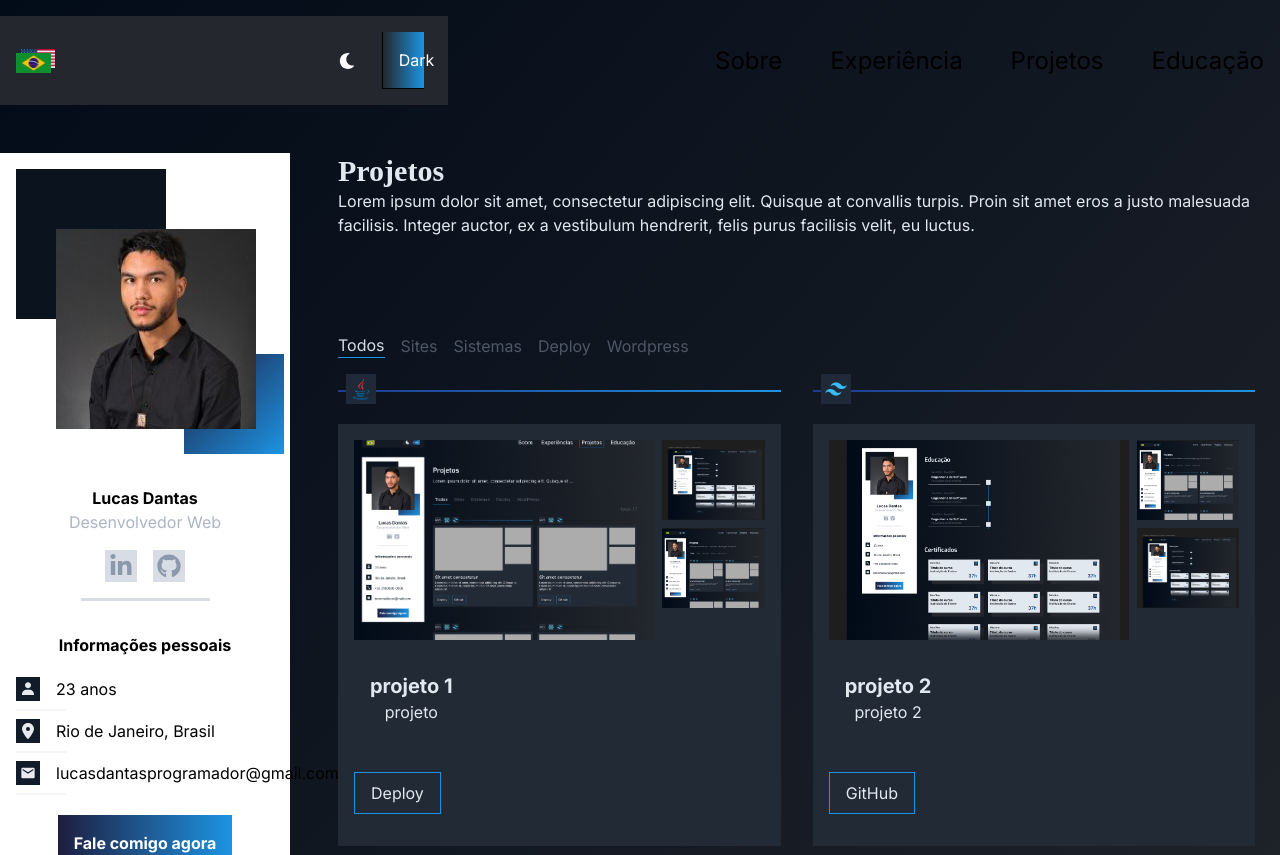
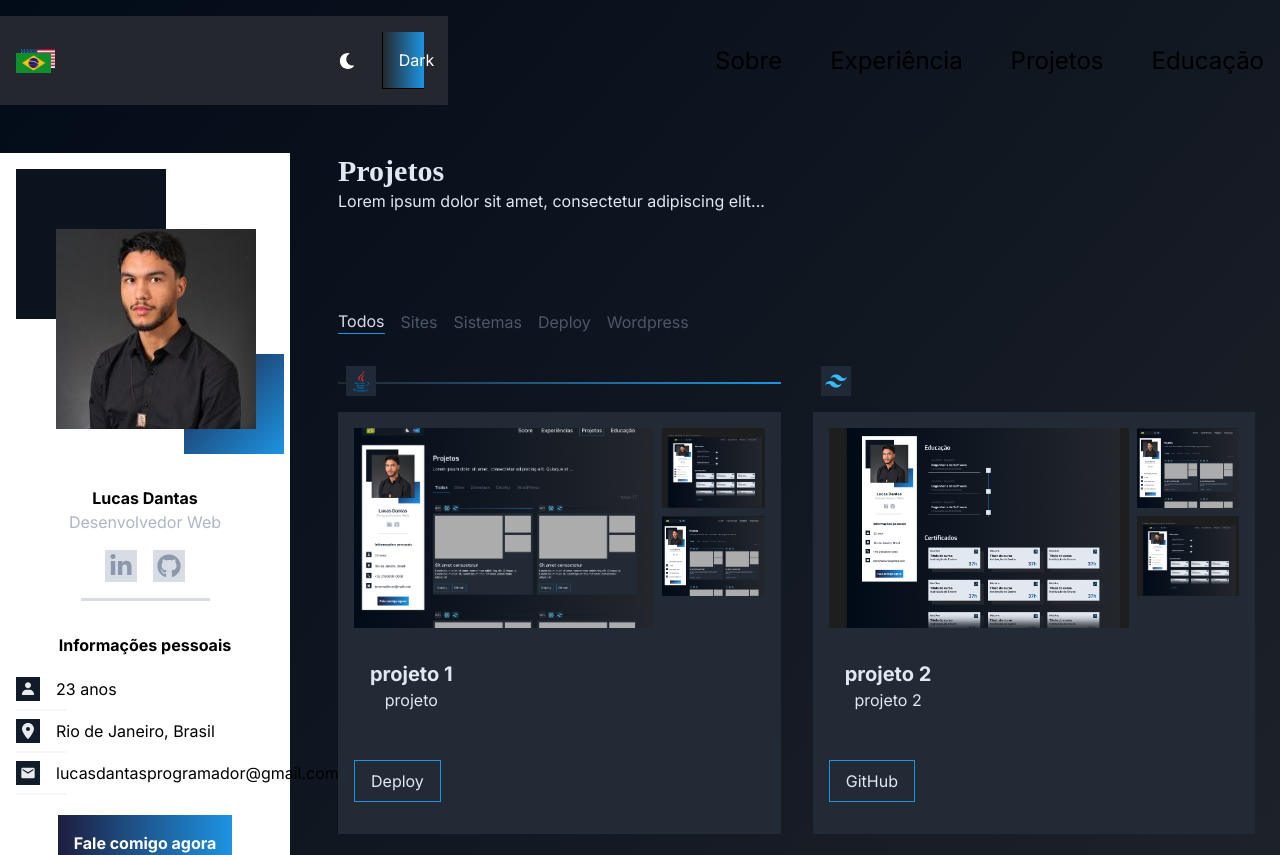
Before and after one commit to lucassdantas/portfolio, a Next.js app: page /projetos in a window 1280 px wide. Shown: the top 855 px of the page. Built offline with nearby package versions, Linux system fonts and the light colour scheme; a web font is replaced by a local one.

Commit message:
structure: build projects card line on hover

```diff
--- a/src/app/projetos/components/ProjectCard/CardTechnologies.tsx
+++ b/src/app/projetos/components/ProjectCard/CardTechnologies.tsx
@@ -4,12 +4,14 @@ import React from 'react'
 
 interface ProjectTechnologiesProps {
   project: Project;
+  isCardHover:boolean;
 }
-export const CardTechnologies = ({project}:ProjectTechnologiesProps) => {
+export const CardTechnologies = ({project, isCardHover=false}:ProjectTechnologiesProps) => {
   return (
     <>
-      <hr className="h-[2px] mb-8 w-full bg-gradient-to-r from-blue-900 to-primary-blue border-none" />
-
+      <hr
+        className={`h-[2px] mb-7 w-full border-none bg-gradient-to-r from-base_2-c1 to-primary-blue transition-opacity duration-500 ease-in-out ${isCardHover ? 'opacity-100' : 'opacity-0'}`}
+      />
       <div className="flex absolute -top-8 -left-2 gap-4 p-4 justify-center">
         {project.technologies.map((technology) => (
           <div key={technology.name} className="w-[30px] h-[30px] relative bg-gray-800 p-1 group">
--- a/src/app/projetos/components/ProjectCard/index.tsx
+++ b/src/app/projetos/components/ProjectCard/index.tsx
@@ -1,4 +1,4 @@
-import { useState } from "react";
+import { useEffect, useState } from "react";
 import { Project } from "@/types/projectType";
 import { Lightbox } from "@/components/Lightbox";
 import { CardTechnologies } from "@/app/projetos/components/ProjectCard/CardTechnologies";
@@ -7,51 +7,34 @@ import { CardBody } from "@/app/projetos/components/ProjectCard/CardBody";
 
 interface ProjectCardProps {
   project: Project;
+  cardIndex: number;
+  isHovered: boolean;
+  setHoveredCardIndex: (index: number ) => void;
 }
 
-export const ProjectCard = ({ project }: ProjectCardProps) => {
+export const ProjectCard = ({ project, cardIndex, isHovered, setHoveredCardIndex }: ProjectCardProps) => {
   const [isLightboxOpen, setIsLightboxOpen] = useState(false);
   const [currentIndex, setCurrentIndex] = useState(0);
 
-  // Função para abrir a lightbox na imagem clicada
-  const handleImageClick = (index: number) => {
-    setCurrentIndex(index);
-    setIsLightboxOpen(true);
-  };
-
-  // Função para fechar a lightbox
-  const closeLightbox = () => {
-    setIsLightboxOpen(false);
-  };
-
-  // Funções para navegação entre as imagens
-  const goToNext = () => {
-    setCurrentIndex((prevIndex) =>
-      prevIndex < project.galleryImages.length ? prevIndex + 1 : prevIndex
-    );
-  };
-
-  const goToPrev = () => {
-    setCurrentIndex((prevIndex) => (prevIndex > 0 ? prevIndex - 1 : prevIndex));
-  };
-
   return (
-    <div className="relative w-full lg:w-[47%] max-w-4xl">
-      <CardTechnologies project={project}/>
+    <div
+      className="relative w-full lg:w-[47%] max-w-4xl"
+      onMouseEnter={() => setHoveredCardIndex(cardIndex)}
+    >
+      <CardTechnologies project={project} isCardHover={isHovered} />
 
       <div className="flex flex-col items-start gap-4 p-4 bg-base_2-b0">
-        <CardImages project={project} handleImageClick={handleImageClick}/>
-        <CardBody project={project}/>
+        <CardImages project={project} handleImageClick={setCurrentIndex} />
+        <CardBody project={project} />
       </div>
 
-      {/* Exibe a lightbox se estiver aberta */}
       {isLightboxOpen && (
         <Lightbox
           images={[project.mainImage, ...project.galleryImages]}
           currentIndex={currentIndex}
-          onClose={closeLightbox}
-          onPrev={goToPrev}
-          onNext={goToNext}
+          onClose={() => setIsLightboxOpen(false)}
+          onPrev={() => setCurrentIndex((prev) => Math.max(prev - 1, 0))}
+          onNext={() => setCurrentIndex((prev) => Math.min(prev + 1, project.galleryImages.length))}
         />
       )}
     </div>
--- a/src/app/projetos/page.tsx
+++ b/src/app/projetos/page.tsx
@@ -16,6 +16,7 @@ const categories = [
 
 export default function Projects() {
   const [selectedCategory, setSelectedCategory] = useState('all');
+  const [hoveredCardIndex, setHoveredCardIndex] = useState<number>(0); // Começa no index 0
 
   // Filtra os projetos com base na categoria selecionada
   const filteredProjects = selectedCategory === 'all'
@@ -26,14 +27,11 @@ export default function Projects() {
     <Section limiterClassname='relative h-full' className='text-base_1-a0'>
       <div className='mb-24'>
         <Title tag='h1' className='font-extrabold'>Projetos</Title>
-        <p className=''>
-          Lorem ipsum dolor sit amet, consectetur adipiscing elit. Quisque at convallis turpis.
-          Proin sit amet eros a justo malesuada facilisis. Integer auctor, ex a vestibulum hendrerit, felis purus facilisis velit, eu luctus.
-        </p>
+        <p>Lorem ipsum dolor sit amet, consectetur adipiscing elit...</p>
       </div>
 
       {/* Abas de filtro */}
-      <div className='flex gap-4 mb-8'>
+      <div className='flex gap-4 mb-12'>
         {categories.map(category => (
           <button
             key={category.value}
@@ -46,12 +44,19 @@ export default function Projects() {
       </div>
 
       {/* Exibição dos cards filtrados */}
-      <div className='flex flex-wrap gap-8 justify-start'>
+      <div className='flex flex-wrap gap-8 justify-start gap-y-16'>
         {filteredProjects.length > 0 ? (
-          filteredProjects.map((project, index) => <ProjectCard key={index} project={project} />)
-        ) : (
-          <p className='text-center text-gray-500'>Nenhum projeto encontrado.</p>
-        )}
+          filteredProjects.map((project, index) => (
+            <ProjectCard
+              key={index}
+              project={project}
+              cardIndex={index}
+              isHovered={hoveredCardIndex === index}
+              setHoveredCardIndex={setHoveredCardIndex}
+            />
+          ))
+        ) : (<p className='text-center text-gray-500'>Nenhum projeto encontrado.</p>)
+        }
       </div>
     </Section>
   );
--- a/src/utils/projects.ts
+++ b/src/utils/projects.ts
@@ -33,6 +33,6 @@ export const projects:Project[] = [
     repositoryUrl:'aaaaaaaaaa',
     liveProjectUrl:'',
     category:'Sites',
-    technologies:[tailwindTechnology,]
+    technologies:[tailwindTechnology, javaTechnology]
   },
 ]
```
